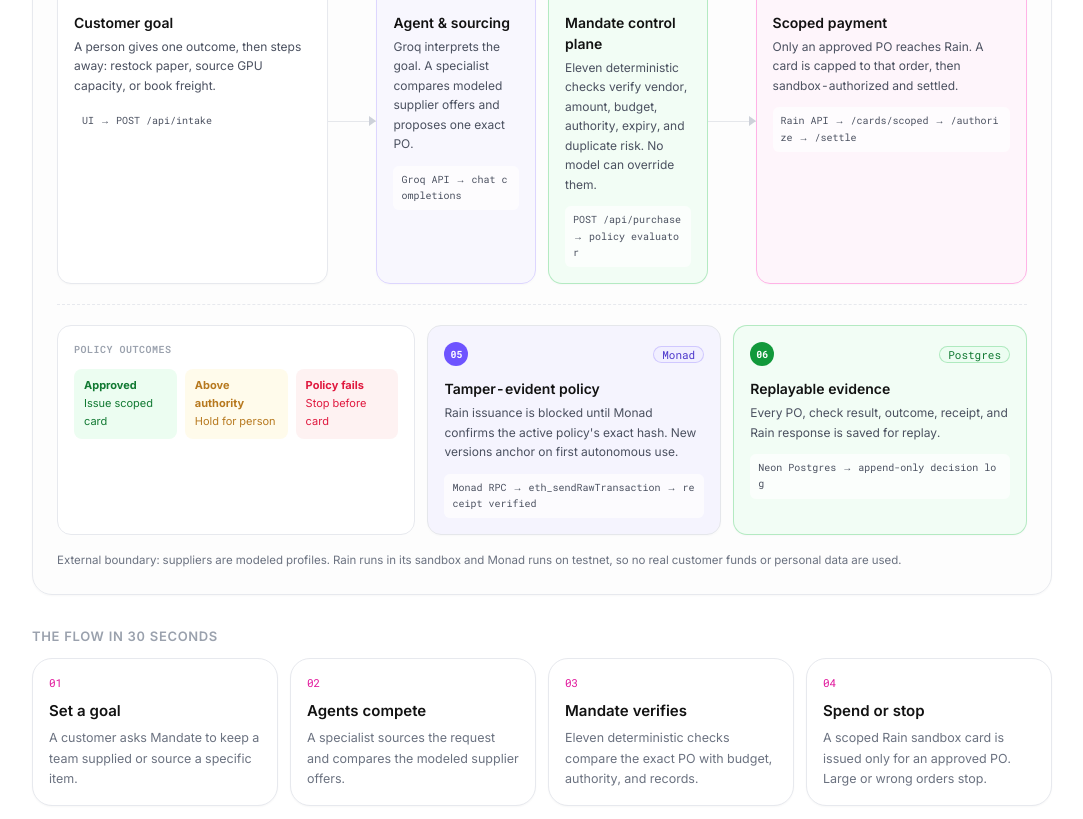
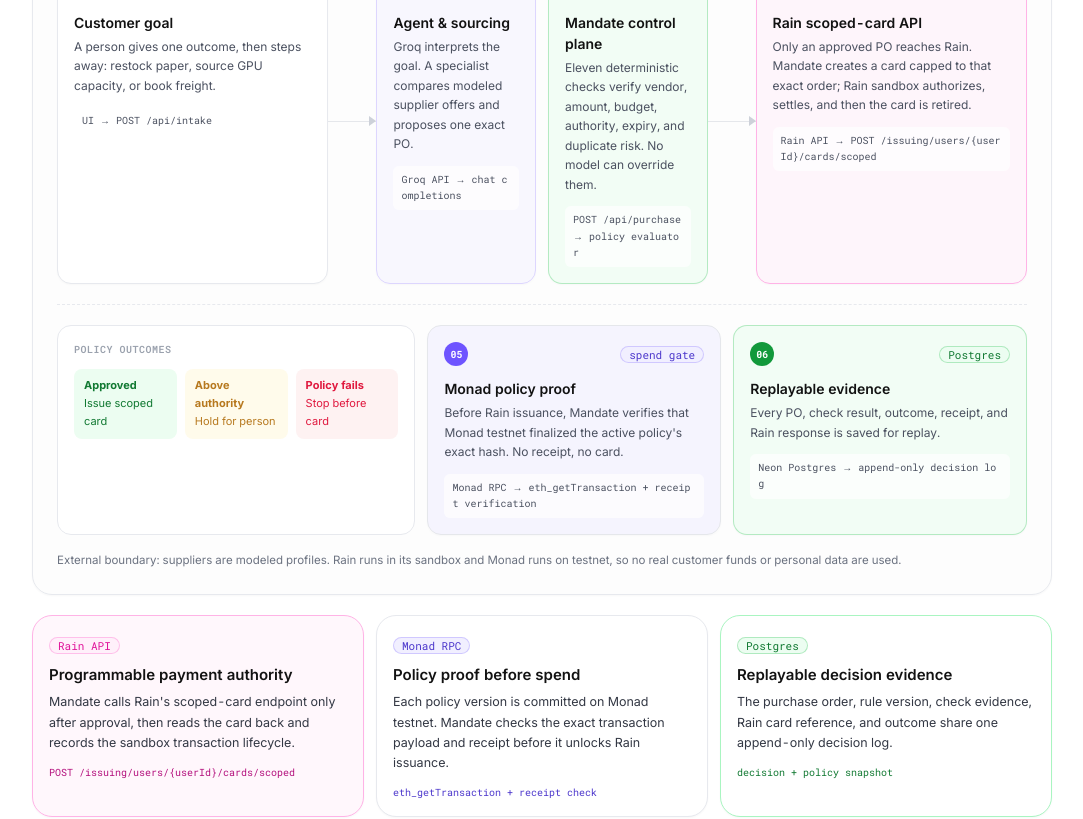
Before and after one commit to theomthakur/raingentic-team10, a Next.js app: page /architecture in a window 1280 px wide. Shown: the part 520-1339 px from the top of the page, without its empty margins (98-1181 px from the left). Built offline with nearby package versions, Linux system fonts and the light colour scheme; no server answers.

Commit message:
Clarify specialist routing and payment architecture

```diff
--- a/app/agents/page.tsx
+++ b/app/agents/page.tsx
@@ -26,35 +26,36 @@
   const totalSpend = mine.filter((d) => d.outcome === "approved").reduce((sum, d) => sum + poTotal(d.po), 0);
 
   return (
-    <Panel>
-      <div className="flex items-start gap-3.5 p-5">
-        <AgentAvatar id={id} size={44} />
+    <Panel className="group relative overflow-hidden transition duration-200 hover:-translate-y-0.5 hover:shadow-lg hover:shadow-ink-900/[0.06]">
+      <div className="h-1" style={{ backgroundColor: agent.color }} />
+      <div className="flex items-start gap-4 p-5">
+        <AgentAvatar id={id} size={48} className="ring-4 ring-white" />
         <div className="min-w-0 flex-1">
-          <div className="flex items-baseline justify-between gap-2">
-            <p className="text-[15px] font-semibold text-ink-900">
-              This is {agent.name}
-            </p>
+          <div className="flex items-start justify-between gap-2">
+            <div>
+              <p className="text-[16px] font-semibold tracking-tight text-ink-900">{agent.name}</p>
+              <p className="mt-0.5 text-[12.5px] font-medium" style={{ color: agent.color }}>
+                {agent.role}
+              </p>
+            </div>
             <span className="flex shrink-0 items-center gap-1.5">
               {agent.host && <Badge tone="rain">for {agent.host}</Badge>}
-              <span className="font-mono text-[10.5px] text-ink-400">{agent.id}</span>
             </span>
           </div>
-          <p className="text-[12.5px] font-medium" style={{ color: agent.color }}>
-            {agent.role} — deals with {agent.dealsWith}
-          </p>
-          <p className="mt-2 rounded-xl bg-ink-50 px-3 py-2.5 text-[13px] font-medium leading-relaxed text-ink-700">
+          <p className="mt-2 text-[12px] font-medium text-ink-500">Owns {agent.dealsWith}</p>
+          <p className="mt-3 rounded-xl border border-edge bg-ink-50/70 px-3 py-2.5 text-[13px] font-medium leading-relaxed text-ink-700">
             “{agent.assurance}”
           </p>
           <p className="mt-2 text-[13px] leading-relaxed text-ink-700">{agent.description}</p>
 
           <p
-            className="mt-2.5 border-l-2 pl-3 text-[12.5px] italic leading-relaxed text-muted"
+            className="mt-3 border-l-2 pl-3 text-[12px] italic leading-relaxed text-muted"
             style={{ borderColor: `${agent.color}55` }}
           >
             Named for — {agent.why}
           </p>
 
-          <div className="mt-3.5 flex flex-wrap items-center gap-1.5">
+          <div className="mt-4 flex flex-wrap items-center gap-1.5 border-t border-edge pt-3.5">
             <Badge tone="neutral">{mine.length} decisions</Badge>
             {approved > 0 && <Badge tone="pass">{approved} approved</Badge>}
             {held > 0 && <Badge tone="warn">{held} held</Badge>}
@@ -107,12 +108,9 @@
             Five agents, five roles — the same eleven checks
           </h1>
           <p className="mt-3 max-w-2xl text-[14px] leading-relaxed text-muted">
-            Every purchase order in the log was declared by one of these. The id is what
-            the system actually keys on; the name is just so the feed reads like a team
-            doing work rather than a service account making requests. Three are named for
-            the people hosting this — Rain, Monad and Encode — and two for the history of
-            financial control, which is the same argument the rules make: none of this was
-            invented here. Stats are counted live off the decision log, not written by hand.
+            Each specialist owns a category and can act without a person clicking through
+            supplier pages. Every order still runs through the same eleven Mandate checks.
+            The activity shown below is counted from the shared decision log, not written by hand.
           </p>
         </section>
 
--- a/app/architecture/page.tsx
+++ b/app/architecture/page.tsx
@@ -11,10 +11,10 @@
 export const metadata = { title: "Mandate — proof" };
 
 const FLOW = [
-  { n: "01", title: "Set a goal", text: "A customer asks Mandate to keep a team supplied or source a specific item." },
-  { n: "02", title: "Agents compete", text: "A specialist sources the request and compares the modeled supplier offers." },
-  { n: "03", title: "Mandate verifies", text: "Eleven deterministic checks compare the exact PO with budget, authority, and records." },
-  { n: "04", title: "Spend or stop", text: "A scoped Rain sandbox card is issued only for an approved PO. Large or wrong orders stop." },
+  { n: "01", title: "Goal → specialist", text: "Mandate uses the intake API to route a goal to the buyer responsible for that category." },
+  { n: "02", title: "Quote → exact PO", text: "The specialist compares modeled suppliers, then declares one vendor, SKU, quantity, and price." },
+  { n: "03", title: "Policy → Monad proof", text: "Eleven deterministic checks pass first; Mandate then verifies the active rule hash and receipt on Monad testnet." },
+  { n: "04", title: "Rain API → record", text: "Only then does Rain issue a scoped sandbox card. The outcome, receipt, and policy version are saved to Postgres." },
 ];
 
 /**
@@ -45,6 +45,27 @@
             <Link href="/" className="text-[12.5px] font-medium text-rain-600 hover:text-rain-700">Try it live →</Link>
           </div>
           <ArchitectureMap />
+        </section>
+
+        <section className="mt-5 grid gap-3 md:grid-cols-3" aria-label="Live integration summary">
+          <Panel className="border-rain-200 bg-rain-50/50 p-4">
+            <Badge tone="rain">Rain API</Badge>
+            <h2 className="mt-2 text-[15px] font-semibold text-ink-900">Programmable payment authority</h2>
+            <p className="mt-1.5 text-[12.5px] leading-relaxed text-ink-700">Mandate calls Rain&apos;s scoped-card endpoint only after approval, then reads the card back and records the sandbox transaction lifecycle.</p>
+            <p className="mt-3 font-mono text-[10px] text-rain-700">POST /issuing/users/&#123;userId&#125;/cards/scoped</p>
+          </Panel>
+          <Panel className="border-monad-200 bg-monad-50/50 p-4">
+            <Badge tone="monad">Monad RPC</Badge>
+            <h2 className="mt-2 text-[15px] font-semibold text-ink-900">Policy proof before spend</h2>
+            <p className="mt-1.5 text-[12.5px] leading-relaxed text-ink-700">Each policy version is committed on Monad testnet. Mandate checks the exact transaction payload and receipt before it unlocks Rain issuance.</p>
+            <p className="mt-3 font-mono text-[10px] text-monad-700">eth_getTransaction + receipt check</p>
+          </Panel>
+          <Panel className="border-mint-200 bg-mint-50/50 p-4">
+            <Badge tone="pass">Postgres</Badge>
+            <h2 className="mt-2 text-[15px] font-semibold text-ink-900">Replayable decision evidence</h2>
+            <p className="mt-1.5 text-[12.5px] leading-relaxed text-ink-700">The purchase order, rule version, check evidence, Rain card reference, and outcome share one append-only decision log.</p>
+            <p className="mt-3 font-mono text-[10px] text-mint-700">decision + policy snapshot</p>
+          </Panel>
         </section>
 
         <section className="mt-8">
--- a/components/experience/AgentJourney.tsx
+++ b/components/experience/AgentJourney.tsx
@@ -20,28 +20,23 @@
  */
 const SUGGESTIONS = [
   {
-    agent: "Luca",
-    role: "Supplies buyer",
+    agentId: "office-supplies",
     text: "I need two boxes of A4 paper. Find the best deal and handle it.",
   },
   {
-    agent: "Cody",
-    role: "Infra buyer",
+    agentId: "cloud-compute",
     text: "Source four GPU-hours of A100 capacity for the training team.",
   },
   {
-    agent: "Mona",
-    role: "Procurement agent",
+    agentId: "procurement-01",
     text: "Book one EU freight lane for our next shipment.",
   },
   {
-    agent: "Rae",
-    role: "Facilities agent",
+    agentId: "facilities-01",
     text: "Order eight task chairs for the new workspace.",
   },
   {
-    agent: "Prue",
-    role: "Capital procurement",
+    agentId: "procurement-02",
     text: "Order 30 conveyor sections for the new bay.",
   },
 ];
@@ -253,20 +248,29 @@
               </form>
               <div className="mt-4 border-t border-edge pt-4">
                 <div className="flex flex-wrap items-baseline justify-between gap-2">
-                  <p className="text-[11.5px] font-medium uppercase tracking-wider text-ink-400">Meet the specialists</p>
-                  <p className="text-[11.5px] text-muted">Choose one to prefill a request.</p>
+                  <p className="text-[11.5px] font-medium uppercase tracking-wider text-ink-400">Try a request</p>
+                  <p className="text-[11.5px] text-muted">Mandate routes each goal to the right specialist.</p>
                 </div>
                 <div className="mt-2 grid gap-2 sm:grid-cols-2 lg:grid-cols-3">
                 {SUGGESTIONS.map((suggestion) => (
-                  <button
-                    key={suggestion.agent}
-                    type="button"
-                    onClick={() => setMessage(suggestion.text)}
-                    className="rounded-xl border border-edge bg-white px-3 py-2.5 text-left transition hover:border-rain-200 hover:bg-rain-50/40"
-                  >
-                    <span className="block text-[12px] font-semibold text-ink-800">{suggestion.agent}</span>
-                    <span className="mt-0.5 block text-[11px] text-muted">{suggestion.role}</span>
-                  </button>
+                  (() => {
+                    const specialist = getAgent(suggestion.agentId);
+                    return (
+                      <button
+                        key={suggestion.agentId}
+                        type="button"
+                        onClick={() => setMessage(suggestion.text)}
+                        className="group rounded-xl border border-edge bg-white px-3 py-3 text-left transition hover:border-rain-200 hover:bg-rain-50/40 hover:shadow-sm"
+                      >
+                        <span className="block text-[12.5px] font-medium leading-relaxed text-ink-800">“{suggestion.text}”</span>
+                        <span className="mt-2 flex items-center gap-1.5 text-[11px] text-muted">
+                          <AgentAvatar id={suggestion.agentId} size={18} />
+                          Routes to <strong className="font-semibold text-ink-700 group-hover:text-rain-700">{specialist.name}</strong>
+                          <span aria-hidden="true">·</span>{specialist.role}
+                        </span>
+                      </button>
+                    );
+                  })()
                 ))}
                 </div>
               </div>
--- a/components/explain/ArchitectureMap.tsx
+++ b/components/explain/ArchitectureMap.tsx
@@ -101,11 +101,11 @@
           <Arrow label="approved PO only" />
           <Node
             number="04"
-            title="Scoped payment"
-            description="Only an approved PO reaches Rain. A card is capped to that order, then sandbox-authorized and settled."
-            api="Rain API → /cards/scoped → /authorize → /settle"
+            title="Rain scoped-card API"
+            description="Only an approved PO reaches Rain. Mandate creates a card capped to that exact order; Rain sandbox authorizes, settles, and then the card is retired."
+            api="Rain API → POST /issuing/users/{userId}/cards/scoped"
             tone="rain"
-            badge="Rain"
+            badge="live sandbox call"
           />
         </div>
 
@@ -122,11 +122,11 @@
           </div>
           <Node
             number="05"
-            title="Tamper-evident policy"
-            description="Rain issuance is blocked until Monad confirms the active policy's exact hash. New versions anchor on first autonomous use."
-            api="Monad RPC → eth_sendRawTransaction → receipt verified"
+            title="Monad policy proof"
+            description="Before Rain issuance, Mandate verifies that Monad testnet finalized the active policy's exact hash. No receipt, no card."
+            api="Monad RPC → eth_getTransaction + receipt verification"
             tone="monad"
-            badge="Monad"
+            badge="spend gate"
           />
           <Node
             number="06"
--- a/components/explain/FlowDiagram.tsx
+++ b/components/explain/FlowDiagram.tsx
@@ -3,12 +3,11 @@
  *
  * Colors carry meaning, not decoration: black/white boxes are the agent's own logic,
  * green is the one deterministic gate everything passes through, red is the dead end
- * (no card, ever), pink is every touchpoint that belongs to Rain, and the purple tag is
- * the one thing Monad's brand actually explains here — a rule version anchored as a real
- * transaction, not a decorative accent reused everywhere.
+ * (no card, ever), pink is every touchpoint that belongs to Rain, and purple is the
+ * Monad receipt that has to verify before the Rain call can happen.
  */
 
-type Owner = "agent" | "check" | "refuse" | "rain" | "record" | "rules";
+type Owner = "agent" | "check" | "refuse" | "rain" | "monad" | "record" | "rules";
 
 interface Node {
   id: string;
@@ -26,6 +25,7 @@
   check: { stroke: "#21bd4b", fill: "#ecfdf1", text: "#117932" },
   refuse: { stroke: "#e0193f", fill: "#fef2f2", text: "#e0193f" },
   rain: { stroke: "#ff2fb6", fill: "#fff0fa", text: "#b30f7c" },
+  monad: { stroke: "#6e54ff", fill: "#f1efff", text: "#4c37cc" },
   record: { stroke: "#333844", fill: "#ffffff", text: "#121212" },
   rules: { stroke: "#9aa1ad", fill: "#f2f3f5", text: "#4b5160" },
 };
@@ -40,13 +40,12 @@
   { id: "propose", n: "2", title: "Propose", caption: "agent declares the PO", x: 410, y: 92, owner: "agent" },
   { id: "verify", n: "3", title: "Verify", caption: "11 deterministic checks", x: 640, y: 92, owner: "check" },
   { id: "refuse", n: "4a", title: "Refuse", caption: "no card, ever", x: 860, y: 92, owner: "refuse" },
-  { id: "issue", n: "4b", title: "Issue", caption: "Rain issues scoped card", x: 10, y: 234, owner: "rain" },
-  { id: "settle", n: "5", title: "Settle", caption: "purchase happens", x: 210, y: 234, owner: "rain" },
-  { id: "record", n: "6", title: "Record", caption: "append-only log", x: 410, y: 234, owner: "record" },
-  { id: "revoke", n: "7", title: "Revoke", caption: "card deactivated", x: 640, y: 234, owner: "rain" },
+  { id: "anchor", n: "4b", title: "Monad proof", caption: "hash + receipt verified", x: 10, y: 234, owner: "monad" },
+  { id: "issue", n: "5", title: "Rain API", caption: "scoped card issued", x: 210, y: 234, owner: "rain" },
+  { id: "settle", n: "6", title: "Settle", caption: "sandbox purchase", x: 410, y: 234, owner: "rain" },
+  { id: "record", n: "7", title: "Record", caption: "append-only log", x: 610, y: 234, owner: "record" },
+  { id: "revoke", n: "8", title: "Revoke", caption: "card deactivated", x: 810, y: 234, owner: "rain" },
 ];
-
-const MONAD_TAG = { x: 410, y: 314, w: 200, h: 34 };
 
 function NodeBox({ node }: { node: Node }) {
   const c = COLORS[node.owner];
@@ -88,7 +87,7 @@
 
   return (
     <div className="overflow-x-auto rounded-2xl border border-edge bg-white p-4 shadow-sm shadow-ink-900/[0.03]">
-      <svg viewBox="0 0 1040 366" className="h-auto w-full min-w-[860px]" role="img" aria-label="Mandate architecture: task, quote, propose, verify, then either refuse or issue, settle, record, revoke — with rule versions anchored on Monad.">
+      <svg viewBox="0 0 1040 330" className="h-auto w-full min-w-[860px]" role="img" aria-label="Mandate architecture: task, quote, propose, verify, then either refuse or verify Monad policy proof before issuing, settling, recording, and revoking through Rain.">
         <defs>
           <marker id="arrow-gray" viewBox="0 0 10 10" refX="8" refY="5" markerWidth="6" markerHeight="6" orient="auto-start-reverse">
             <path d="M0,0 L10,5 L0,10 z" fill="#c3c8d1" />
@@ -118,9 +117,9 @@
           any fails
         </text>
 
-        {/* verify -> issue (pass branch), elbow down then left then down */}
+        {/* verify -> Monad proof (pass branch), then and only then the Rain API */}
         <path
-          d={`M ${cx(byId.verify)} ${byId.verify.y + H} V 194 H ${cx(byId.issue)} V ${byId.issue.y}`}
+          d={`M ${cx(byId.verify)} ${byId.verify.y + H} V 194 H ${cx(byId.anchor)} V ${byId.anchor.y}`}
           fill="none"
           stroke="#21bd4b"
           strokeWidth={1.5}
@@ -130,23 +129,15 @@
           all 11 pass
         </text>
 
-        {/* bottom row chain */}
+        {/* proof -> Rain -> settlement -> durable evidence -> revoke */}
+        <line x1={cx(byId.anchor) + W / 2} y1={cy(byId.anchor)} x2={byId.issue.x} y2={cy(byId.issue)} stroke="#6e54ff" strokeWidth={1.5} markerEnd="url(#arrow-purple)" />
         <line x1={cx(byId.issue) + W / 2} y1={cy(byId.issue)} x2={byId.settle.x} y2={cy(byId.settle)} stroke="#c3c8d1" strokeWidth={1.5} markerEnd="url(#arrow-gray)" />
         <line x1={cx(byId.settle) + W / 2} y1={cy(byId.settle)} x2={byId.record.x} y2={cy(byId.record)} stroke="#c3c8d1" strokeWidth={1.5} markerEnd="url(#arrow-gray)" />
         <line x1={cx(byId.record) + W / 2} y1={cy(byId.record)} x2={byId.revoke.x} y2={cy(byId.revoke)} stroke="#c3c8d1" strokeWidth={1.5} markerEnd="url(#arrow-gray)" />
 
-        {/* record -> monad anchor tag */}
-        <line x1={cx(byId.record)} y1={byId.record.y + H} x2={MONAD_TAG.x + MONAD_TAG.w / 2} y2={MONAD_TAG.y} stroke="#6e54ff" strokeWidth={1.5} markerEnd="url(#arrow-purple)" />
-
         {NODES.map((n) => (
           <NodeBox key={n.id} node={n} />
         ))}
-
-        {/* monad anchor tag */}
-        <rect x={MONAD_TAG.x} y={MONAD_TAG.y} width={MONAD_TAG.w} height={MONAD_TAG.h} rx={17} fill="#f1efff" stroke="#6e54ff" strokeWidth={1.5} />
-        <text x={MONAD_TAG.x + MONAD_TAG.w / 2} y={MONAD_TAG.y + 22} textAnchor="middle" fontSize={11.5} fontWeight={600} fill="#4c37cc">
-          rule hash → anchored on Monad
-        </text>
       </svg>
     </div>
   );
--- a/components/explain/SystemDiagram.tsx
+++ b/components/explain/SystemDiagram.tsx
@@ -7,7 +7,7 @@
  * eight pages of prose: at a system-design-judged event, the diagram is the pitch.
  */
 
-type Owner = "agent" | "check" | "refuse" | "hold" | "rain" | "record";
+type Owner = "agent" | "check" | "refuse" | "hold" | "rain" | "monad" | "record";
 
 interface Step {
   n: string;
@@ -22,10 +22,11 @@
   { n: "2", name: "Propose", owner: "agent", detail: "The agent declares the purchase order it wants: vendor, SKU, unit price, quantity, quote expiry." },
   { n: "3", name: "Verify", owner: "check", detail: "Eleven pure functions check the declared PO against the record — no model, no I/O, no wall clock. Rules are versioned data, not code." },
   { n: "4a", name: "Refuse", owner: "refuse", detail: "Any check fails → no card is ever created. A plain-English reason is logged, not a decline on an instrument that already exists." },
-  { n: "4b", name: "Anchor + issue", owner: "rain", detail: "All checks pass → Mandate confirms the active policy's exact hash on Monad testnet, then Rain issues a scoped virtual card bound to exactly this PO: this vendor, this amount, this expiry. If Monad proof is unavailable, no card is created." },
-  { n: "5", name: "Settle", owner: "rain", detail: "The purchase happens on that card. The cost centre's budget is charged and the PO is marked fulfilled." },
-  { n: "6", name: "Record", owner: "record", detail: "PO, checks, rule version, card, and outcome are appended to the log — never edited in place. The Monad receipt linked to the active policy makes the spend gate independently verifiable." },
-  { n: "7", name: "Revoke", owner: "rain", detail: "The card is deactivated once the job is done, closing the window it was ever usable in." },
+  { n: "4b", name: "Verify Monad receipt", owner: "monad", detail: "Mandate reads Monad testnet and confirms the active policy version's exact hash and successful receipt. If that proof is unavailable, no Rain card can be created." },
+  { n: "5", name: "Issue through Rain API", owner: "rain", detail: "Only after policy proof, Mandate calls Rain's scoped-card API. The card is bound to this PO's amount and is read back before it is recorded as real." },
+  { n: "6", name: "Sandbox settle", owner: "rain", detail: "Rain sandbox authorizes and settles the purchase. The cost centre budget is charged and the PO is marked fulfilled." },
+  { n: "7", name: "Record", owner: "record", detail: "PO, checks, Monad proof, Rain card reference, and outcome are appended to the log — never edited in place." },
+  { n: "8", name: "Revoke", owner: "rain", detail: "The card is deactivated once the job is done, closing the window it was ever usable in." },
   { n: "—", name: "Hold", owner: "hold", detail: "The one exception, off the main path. If a purchase passes every check but is above the delegated authority of the agent that asked, it waits for a named person instead of being issued or refused. Autonomy has boundaries, exactly as it does for an employee — and no card exists while it waits." },
 ];
 
@@ -34,6 +35,7 @@
   check: { dot: "bg-mint-500", text: "text-mint-700", bg: "bg-mint-50/60", label: "deterministic check" },
   refuse: { dot: "bg-fail", text: "text-fail", bg: "bg-red-50/60", label: "refusal branch" },
   rain: { dot: "bg-rain-500", text: "text-rain-700", bg: "bg-rain-50/50", label: "Rain" },
+  monad: { dot: "bg-monad-500", text: "text-monad-700", bg: "bg-monad-50/60", label: "Monad RPC" },
   hold: { dot: "bg-warn", text: "text-warn", bg: "bg-amber-50/60", label: "exception — above authority" },
   record: { dot: "bg-ink-700", text: "text-ink-900", bg: "bg-white", label: "log + Monad anchor" },
 };
@@ -42,7 +44,7 @@
   return (
     <div className="overflow-hidden rounded-2xl border border-edge bg-white shadow-sm shadow-ink-900/[0.03]">
       <div className="flex flex-wrap items-center gap-x-5 gap-y-2 border-b border-edge px-6 py-4">
-        {(["agent", "check", "refuse", "rain", "record"] as Owner[]).map((o) => (
+        {(["agent", "check", "refuse", "monad", "rain", "record"] as Owner[]).map((o) => (
           <span key={o} className="flex items-center gap-1.5 text-[12px] text-muted">
             <span className={`h-2 w-2 rounded-full ${OWNER_STYLE[o].dot}`} />
             {OWNER_STYLE[o].label}
```
